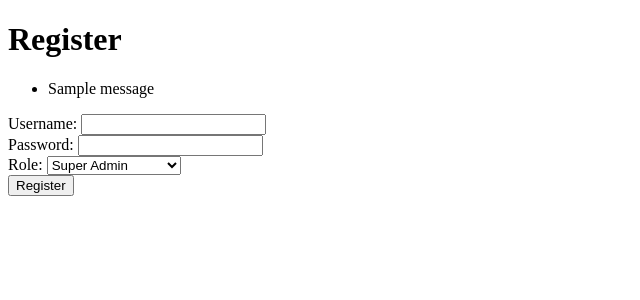
After one commit to farazsaudagar/CIS3530_A4, a Flask app: page /register in a window 1280 px wide. The commit adds this page. Shown: the top 300 px of the page, without its empty margins (0-640 px from the left). Run offline with Flask 2, Linux system fonts and the light colour scheme; one stand-in notice (Sample message) is shown; some libraries are stand-ins or nearby versions.

Commit message:
user_verification and other minor changes

```diff
--- a/app/__init__.py
+++ b/app/__init__.py
@@ -1,5 +1,7 @@
 from flask import Flask
 
 app = Flask(__name__)
+app.config['SECRET_KEY'] = '12345'
 
 from app import routes
+from app import user_verification
--- a/app/db.py
+++ b/app/db.py
@@ -3,11 +3,11 @@ import psycopg2
 # Database configuration for PostgreSQL
 # Database configuration for PostgreSQL
 DATABASE_CONFIG = {
-    "dbname": "company",
+    "dbname": "",
     "user": "postgres", # probably it is postgres
     "password": "",  # be careful about where you save the password for real projects
     "host": "localhost",
-    "port": "5433"
+    "port": "5432"
 }
 
 # Function to get a database connection
--- /dev/null
+++ b/app/templates/register.html
@@ -0,0 +1,34 @@
+<!doctype html>
+<html lang="en">
+<head>
+    <title>Register</title>
+</head>
+<body>
+    <h1>Register</h1>
+    {% with messages = get_flashed_messages(with_categories=true) %}
+      {% if messages %}
+        <ul>
+          {% for category, message in messages %}
+            <li class="{{ category }}">{{ message }}</li>
+          {% endfor %}
+        </ul>
+      {% endif %}
+    {% endwith %}
+    <form method="post">
+        <label for="username">Username:</label>
+        <input type="text" name="username" required><br>
+
+        <label for="password">Password:</label>
+        <input type="password" name="password" required><br>
+
+        <label for="role">Role:</label>
+        <select name="role" required>
+            <option value="super_admin">Super Admin</option>
+            <option value="department_admin">Department Admin</option>
+            <option value="normal_user">Normal User</option>
+        </select><br>
+
+        <input type="submit" value="Register">
+    </form>
+</body>
+</html>
--- /dev/null
+++ b/app/user_verification.py
@@ -0,0 +1,133 @@
+from flask import Flask, render_template, redirect, url_for, request, flash, session
+from flask_login import LoginManager, UserMixin, login_user, login_required, logout_user, current_user
+from werkzeug.security import generate_password_hash, check_password_hash
+from app import app
+from app.db import get_db_connection
+import datetime
+import psycopg2
+from functools import wraps
+
+# Initialize Flask-Login
+login_manager = LoginManager()
+login_manager.init_app(app)
+login_manager.login_view = 'login'
+
+# Decorator for roles
+def role_required(*roles):
+    """Decorator to restrict access to users with specific roles."""
+    def decorator(f):
+        @wraps(f)
+        def decorated_function(*args, **kwargs):
+            if current_user.is_authenticated and current_user.role in roles:
+                return f(*args, **kwargs)
+            flash("You do not have permission to access this page.", "danger")
+            return redirect(url_for('index'))  # Redirect to a safe page
+        return decorated_function
+    return decorator
+
+# Define User class for Flask-Login
+class User(UserMixin):
+    def __init__(self, id, username, password, role, department_id):
+        self.id = id
+        self.username = username
+        self.password_hash = password
+        self.role = role
+        self.department_id = department_id
+
+    def check_password(self, password):
+        return check_password_hash(self.password_hash, password)
+
+# Load user function for Flask-Login
+@login_manager.user_loader
+def load_user(user_id):
+    conn = get_db_connection()
+    cur = conn.cursor()
+    cur.execute("SELECT * FROM users WHERE user_id = %s", (user_id,))
+    user_data = cur.fetchone()
+    cur.close()
+    conn.close()
+    if user_data:
+        return User(id=user_data[0], username=user_data[1], password=user_data[2], role=user_data[3], department_id=user_data[4])
+    return None
+
+# Login route
+@app.route('/login', methods=['GET', 'POST'])
+def login():
+    if request.method == 'POST':
+        username = request.form['username']
+        password = request.form['password']
+
+        conn = get_db_connection()
+        cur = conn.cursor()
+        cur.execute("SELECT * FROM users WHERE username = %s", (username,))
+        user_data = cur.fetchone()
+        cur.close()
+        conn.close()
+
+        if user_data and check_password_hash(user_data[2], password):
+            user = User(id=user_data[0], username=user_data[1],
+                        password=user_data[2], role=user_data[3], department_id=user_data[4])
+            login_user(user)
+            return redirect(url_for('index'))
+        else:
+            flash('Invalid username or password', 'danger')
+
+    return render_template('login.html')
+
+# Logout route
+@app.route('/logout')
+@login_required
+def logout():
+    logout_user()
+    return redirect(url_for('login'))
+
+@app.route('/register', methods=['GET', 'POST'])
+def register():
+    if request.method == 'POST':
+        username = request.form['username']
+        password = request.form['password']
+        # Add a dropdown or other input for role in the form
+        role = request.form['role']
+
+        # Connect to the database
+        conn = get_db_connection()
+        cur = conn.cursor()
+
+        # Check if username already exists
+        cur.execute("SELECT * FROM users WHERE username = %s", (username,))
+        if cur.fetchone():
+            flash('Username already exists!', 'danger')
+            cur.close()
+            conn.close()
+            return redirect(url_for('register'))
+
+        # Hash the password and insert new user
+        hashed_password = generate_password_hash(password)
+        cur.execute("INSERT INTO users (username, password, role) VALUES (%s, %s, %s)",
+                    (username, hashed_password, role))
+
+        cur.execute("SELECT user_id FROM users WHERE username = %s", (username,))
+        user_id = cur.fetchone()
+        timeNow = datetime.datetime.now()
+
+        if role == 'super_admin':
+            cur.execute("INSERT INTO user_roles (user_id, role_id, assigned_at) VALUES (%s, %s, %s)",
+                    (user_id, 1, timeNow))
+
+        elif role == 'department_admin':
+            cur.execute("INSERT INTO user_roles (user_id, role_id, assigned_at) VALUES (%s, %s, %s)",
+                    (user_id, 2, timeNow))
+
+        elif role == 'normal_user':
+            cur.execute("INSERT INTO user_roles (user_id, role_id, assigned_at) VALUES (%s, %s, %s)",
+                    (user_id, 3, timeNow))
+
+        conn.commit()
+
+        cur.close()
+        conn.close()
+
+        flash('Registration successful! You can now log in.', 'success')
+        return redirect(url_for('login'))
+
+    return render_template('register.html')
--- a/requirements.txt
+++ b/requirements.txt
@@ -1,8 +1,9 @@
 blinker==1.9.0
 click==8.1.7
-Flask==3.1.0
+Flask==2.2.5
+Flask-Login==0.6.2
 itsdangerous==2.2.0
 Jinja2==3.1.4
 MarkupSafe==3.0.2
 psycopg2==2.9.10
-Werkzeug==3.1.3
+Werkzeug==2.2.3
```
Also changed, not shown: app/templates/index.html (+31 -2 lines), app/templates/login.html (added, +25 -0 lines), schema.sql (+6 -1 lines).
